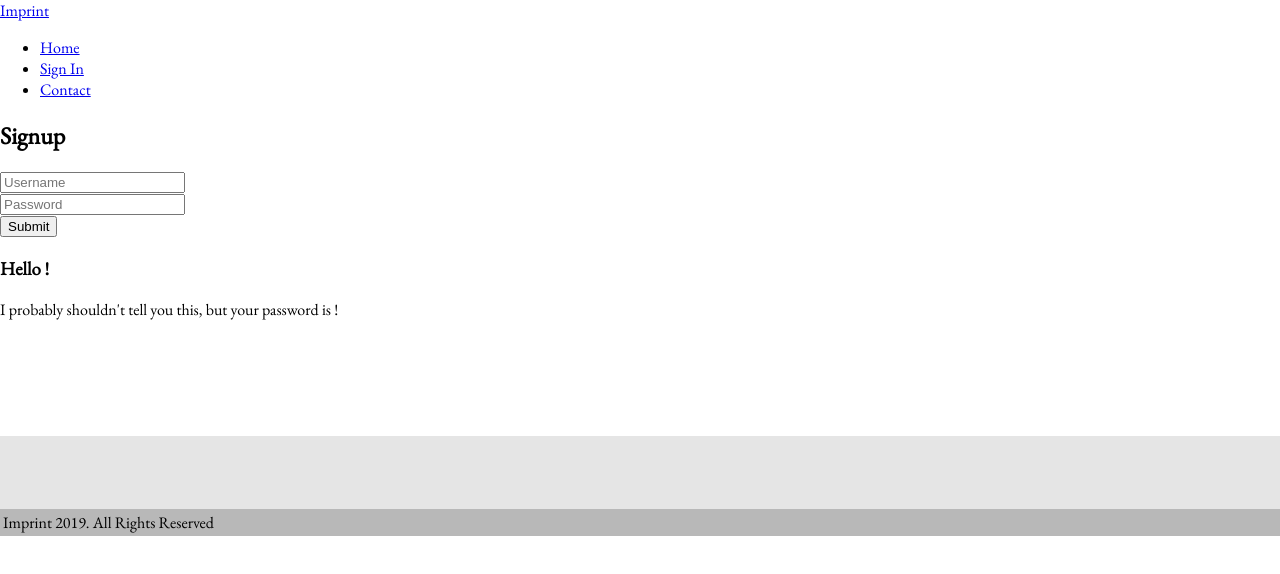
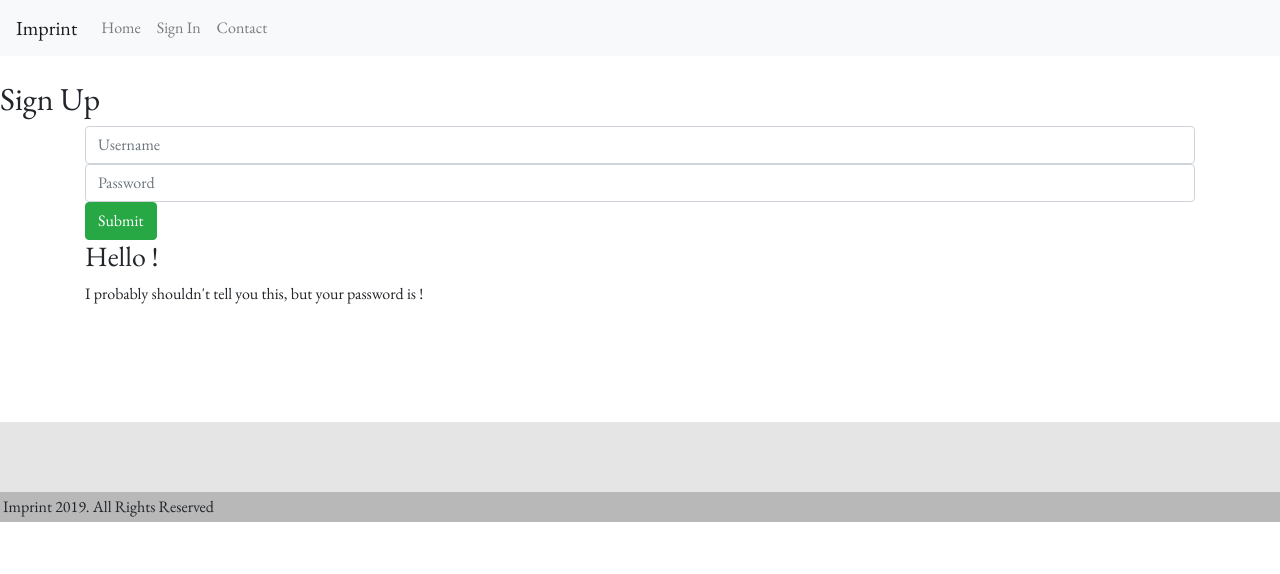
Before and after one commit to hchen651/app-project-3, a React (Create React App) app in the folder client/: page /signup in a window 1280 px wide. Shown: the top 574 px of the page. Built offline with nearby package versions, Linux system fonts and the light colour scheme.

Commit message:
add bootstrap, edit detail page and card component

```diff
--- a/client/public/index.html
+++ b/client/public/index.html
@@ -20,7 +20,9 @@
       work correctly both with client-side routing and a non-root public URL.
       Learn how to configure a non-root public URL by running `npm run build`.
     -->
-    <title>React App</title>
+    <link href="https://maxcdn.bootstrapcdn.com/font-awesome/4.7.0/css/font-awesome.min.css" rel="stylesheet" />
+    <link rel="stylesheet" href="https://cdnjs.cloudflare.com/ajax/libs/twitter-bootstrap/4.0.0/css/bootstrap.min.css" />
+    <title>Imprint</title>
   </head>
   <body>
     <noscript>You need to enable JavaScript to run this app.</noscript>
--- a/client/src/App.js
+++ b/client/src/App.js
@@ -19,7 +19,7 @@ import Wrapper from "./components/Wrapper";
 import "./App.css";
 
 function App() {
-  document.title = "Rolodex (Name Pending)";
+  document.title = "Imprint";
   return (
     <Router>
       <div>
--- a/client/src/components/BusinessCard/index.js
+++ b/client/src/components/BusinessCard/index.js
@@ -1,4 +1,6 @@
 import React from 'react';
+
+// Material UI
 import clsx from 'clsx';
 import { makeStyles } from '@material-ui/core/styles';
 import MenuItem from '@material-ui/core/MenuItem';
@@ -24,12 +26,20 @@ const useStyles = makeStyles(theme => ({
 
 export default function TextFields() {
     const classes = useStyles();
+    const [values, setValues] = React.useState({
+        name: '',
+    });
+
+    const handleChange = name => event => {
+        setValues({ ...values, [name]: event.target.value });
+    };
 
     return (
         <form className={classes.container} noValidate autoComplete="off">
           <TextField
             id="standard-name"
             label="Name"
+            fullWidth
             className={classes.textField}
             value={values.name}
             onChange={handleChange('name')}
--- /dev/null
+++ b/client/src/pages/Detail/index.js
@@ -0,0 +1,28 @@
+import React, { useState } from "react";
+
+// React Components
+import { Col, Row, Container } from "../../components/Grid";
+import BusinessCard from "../../components/BusinessCard";
+
+const Detail = () => {
+
+    return (
+        <div>
+            <div className="mt-4">
+                <h2>Card Detail</h2>
+            </div>
+            <Container>
+                <Row>
+                    <Col size="md-6">
+                        <BusinessCard />
+                    </Col>
+                    <Col size="md-6">
+
+                    </Col>
+                </Row>
+            </Container>
+        </div>
+    );
+};
+
+export default Detail;
--- a/client/src/pages/Signup/index.js
+++ b/client/src/pages/Signup/index.js
@@ -1,4 +1,6 @@
 import React, { useState } from "react";
+
+// React Components
 import { Col, Row, Container } from "../../components/Grid";
 
 const Signup = () => {
@@ -14,7 +16,7 @@ const Signup = () => {
   return (
     <div>
       <div className="mt-4">
-        <h2>Signup</h2>
+        <h2>Sign Up</h2>
       </div>
       <form onSubmit={handleSubmit}>
         <Container className="mt-3 px-5">
```
